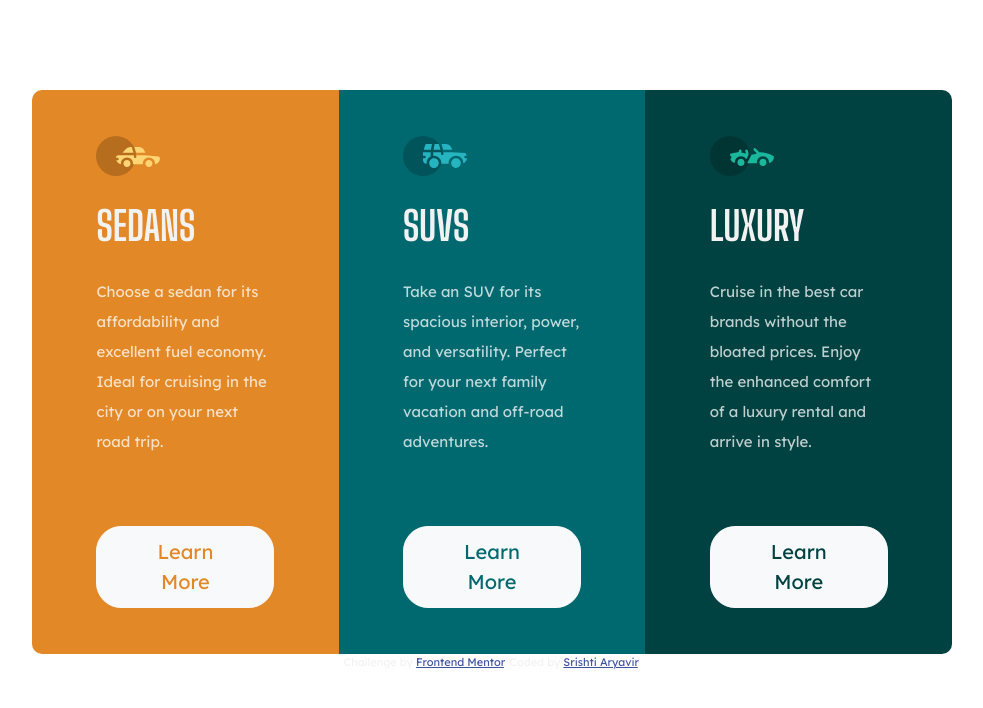
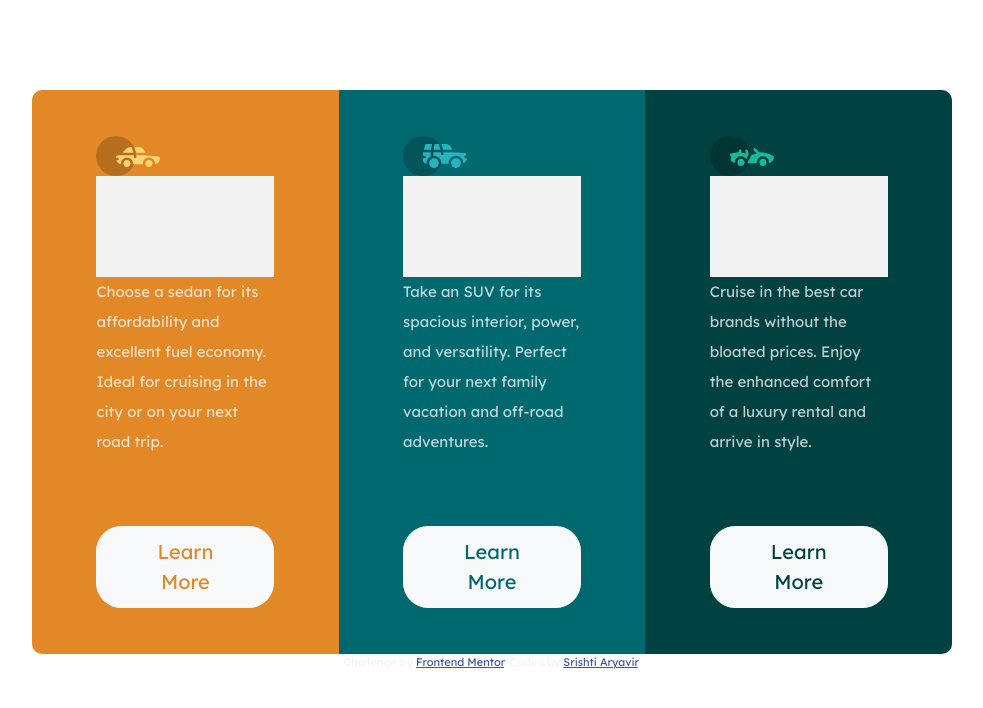
Before and after one commit to SrishtiAryavir/3columnPreviewCard, a plain HTML site: page index.html in a window 1280 px wide. Shown: the whole page, without its empty margins (148-1131 px from the left). Drawn offline with nearby package versions, Linux system fonts and the light colour scheme.

Commit message:
Update styles.css

```diff
--- a/styles.css
+++ b/styles.css
@@ -8,6 +8,7 @@ h1{
   margin:0;
   padding:15% 0;
   color:hsl(0, 0%, 95%);
+  background-color:hsl(0, 0%, 95%);
 }
 p{
   color:hsla(0, 0%, 100%, 0.75);
```
